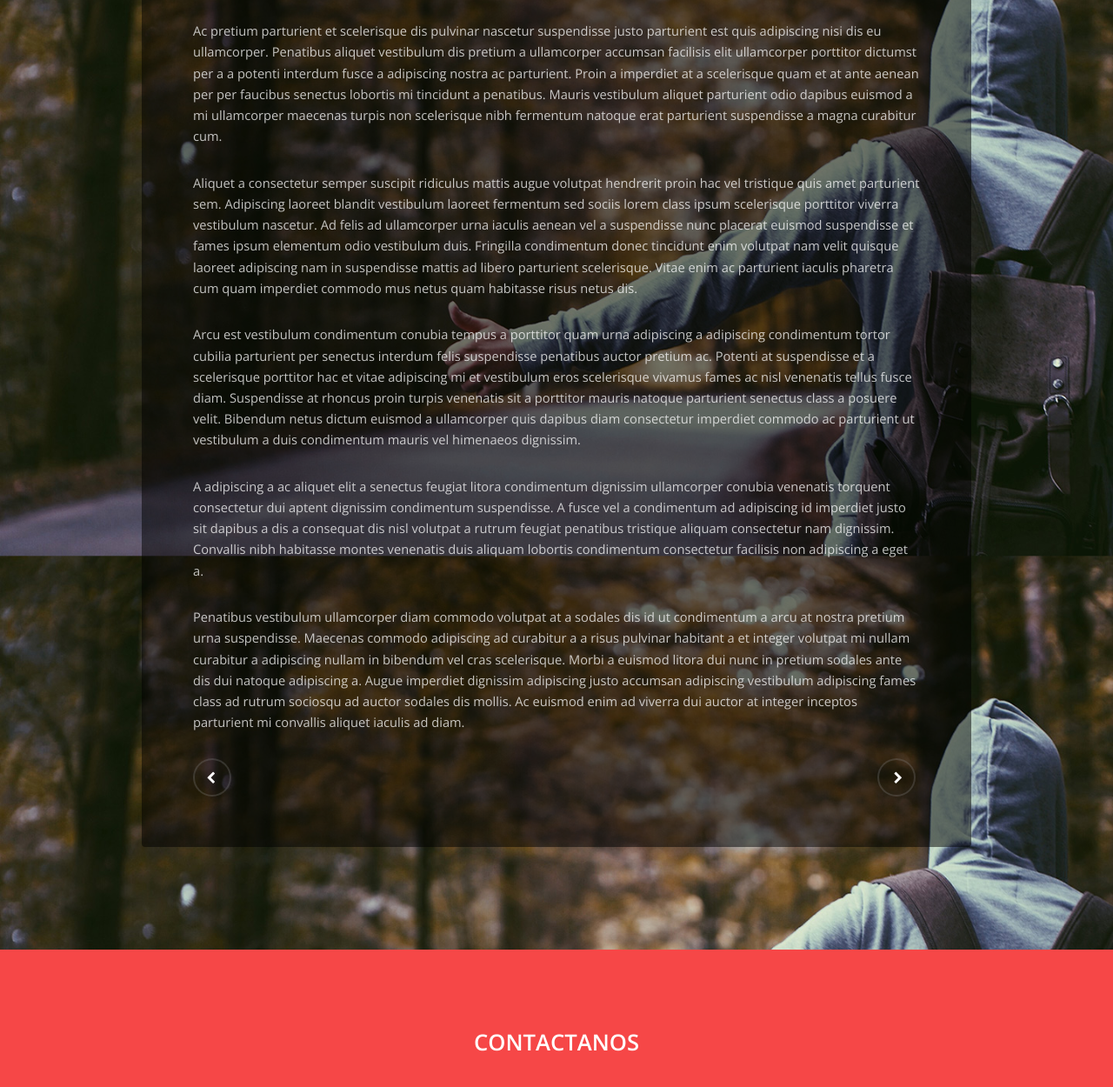
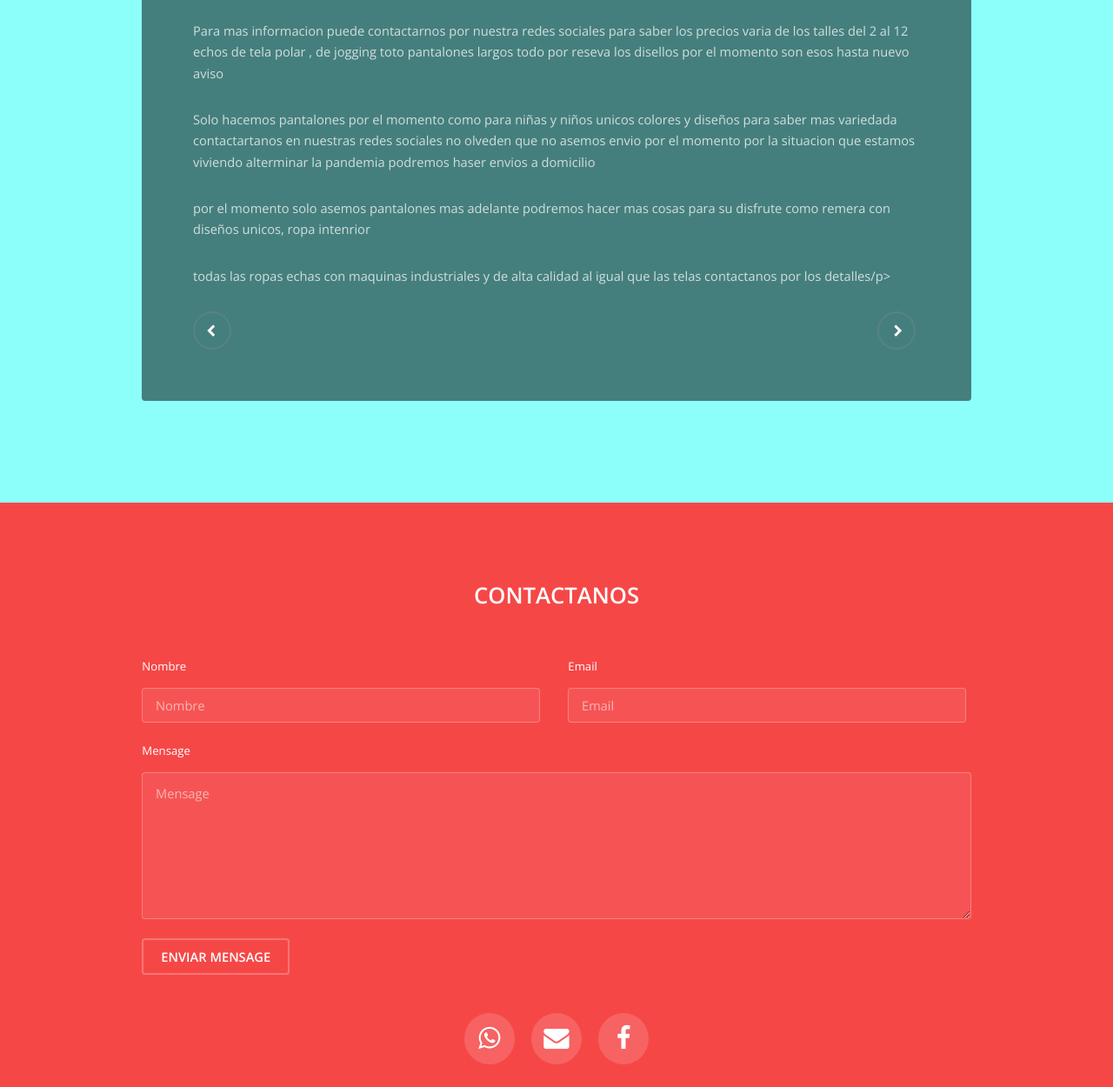
Before and after one commit to PotreroDigital/Ropa-para-ni-os, a plain HTML site: page roadtrip/generic.html in a window 1280 px wide. Shown: the part 260-1510 px from the top of the page at 87% size. Drawn offline with nearby package versions, Linux system fonts and the light colour scheme.

Commit message:
termine de hacer de hacer el proyecto entre comillas

```diff
--- a/roadtrip/generic.html
+++ b/roadtrip/generic.html
@@ -33,7 +33,7 @@
 			to the full filename of your image. This is used in each section to set
 			the background image.
 		-->
-			<section id="post" class="wrapper bg-img" data-bg="banner2.jpg">
+			<section id="post" class="wrapper bg-img" data-bg="color1.png">
 				<div class="inner">
 					<article class="box">
 						<header>
@@ -41,20 +41,21 @@
 							<p>Importante  todo por reserva</p>
 						</header>
 						<div class="content">
-							<p>Ac pretium parturient et scelerisque dis pulvinar nascetur suspendisse justo parturient est quis adipiscing nisi dis eu ullamcorper. Penatibus aliquet vestibulum dis pretium a ullamcorper accumsan facilisis elit ullamcorper porttitor dictumst per a a potenti interdum fusce a adipiscing nostra ac parturient. Proin a imperdiet at a scelerisque quam et at ante aenean per per faucibus senectus lobortis mi tincidunt a penatibus. Mauris vestibulum aliquet parturient odio dapibus euismod a mi ullamcorper maecenas turpis non scelerisque nibh fermentum natoque erat parturient suspendisse a magna curabitur cum.</p>
+							<p>Para mas informacion puede contactarnos por nuestra redes sociales para saber los precios  varia de los talles del 2 al 12  echos de tela polar , de jogging toto pantalones largos todo por reseva los disellos por el momento son esos hasta nuevo aviso</p>
 
-							<p>Aliquet a consectetur semper suscipit ridiculus mattis augue volutpat hendrerit proin hac vel tristique quis amet parturient sem. Adipiscing laoreet blandit vestibulum laoreet fermentum sed sociis lorem class ipsum scelerisque porttitor viverra vestibulum nascetur. Ad felis ad ullamcorper urna iaculis aenean vel a suspendisse nunc placerat euismod suspendisse et fames ipsum elementum odio vestibulum duis. Fringilla condimentum donec tincidunt enim volutpat nam velit quisque laoreet adipiscing nam in suspendisse mattis ad libero parturient scelerisque. Vitae enim ac parturient iaculis pharetra cum quam imperdiet commodo mus netus quam habitasse risus netus dis.</p>
+							<p>Solo hacemos pantalones por el momento como para niñas y niños unicos colores y diseños para saber mas variedada contactartanos en nuestras redes sociales no olveden que no asemos envio por el momento por la situacion que estamos viviendo alterminar la pandemia podremos haser envios a domicilio </p>
 
-							<p>Arcu est vestibulum condimentum conubia tempus a porttitor quam urna adipiscing a adipiscing condimentum tortor cubilia parturient per senectus interdum felis suspendisse penatibus auctor pretium ac. Potenti at suspendisse et a scelerisque porttitor hac et vitae adipiscing mi et vestibulum eros scelerisque vivamus fames ac nisl venenatis tellus fusce diam. Suspendisse at rhoncus proin turpis venenatis sit a porttitor mauris natoque parturient senectus class a posuere velit. Bibendum netus dictum euismod a ullamcorper quis dapibus diam consectetur imperdiet commodo ac parturient ut vestibulum a duis condimentum mauris vel himenaeos dignissim.</p>
+							<p>por el momento solo asemos pantalones mas adelante podremos hacer mas cosas para su disfrute como remera con diseños unicos, ropa intenrior</p>
 
-							<p>A adipiscing a ac aliquet elit a senectus feugiat litora condimentum dignissim ullamcorper conubia venenatis torquent consectetur dui aptent dignissim condimentum suspendisse. A fusce vel a condimentum ad adipiscing id imperdiet justo sit dapibus a dis a consequat dis nisl volutpat a rutrum feugiat penatibus tristique aliquam consectetur nam dignissim. Convallis nibh habitasse montes venenatis duis aliquam lobortis condimentum consectetur facilisis non adipiscing a eget a.</p>
+							<p>todas las ropas echas con maquinas industriales y de alta calidad al igual que las telas contactanos por los detalles/p>
 
-							<p>Penatibus vestibulum ullamcorper diam commodo volutpat at a sodales dis id ut condimentum a arcu at nostra pretium urna suspendisse. Maecenas commodo adipiscing ad curabitur a a risus pulvinar habitant a et integer volutpat mi nullam curabitur a adipiscing nullam in bibendum vel cras scelerisque. Morbi a euismod litora dui nunc in pretium sodales ante dis dui natoque adipiscing a. Augue imperdiet dignissim adipiscing justo accumsan adipiscing vestibulum adipiscing fames class ad rutrum sociosqu ad auctor sodales dis mollis. Ac euismod enim ad viverra dui auctor at integer inceptos parturient mi convallis aliquet iaculis ad diam.</p>
+							<p></p>
 						</div>
 						<footer>
 							<ul class="actions">
 								<li><a href="#" class="button alt icon fa-chevron-left"><span class="label">Previous</span></a></li>
 								<li><a href="#" class="button alt icon fa-chevron-right"><span class="label">Next</span></a></li>
+
 							</ul>
 						</footer>
 					</article>
@@ -87,9 +88,10 @@
 					</form>
 
 					<ul class="icons">
-						<li><a href="#" class="icon round fa-twitter"><span class="label">Twitter</span></a></li>
+						<li><a href="#" class="icon round fa fa-whatsapp"><span class="label">whatsapp </span></a></li>
+						<li><a href="#" class="icon round fa-envelope"><span class="label">Gmail</span></a></li>
 						<li><a href="#" class="icon round fa-facebook"><span class="label">Facebook</span></a></li>
-						<li><a href="#" class="icon round fa-instagram"><span class="label">Instagram</span></a></li>
+
 					</ul>
 
 					<div class="copyright">
```
Also changed, not shown: roadtrip/index.html (+12 -11 lines), roadtrip/images/1127906c5b08f2650537e9df5a104e73.jpg (added), roadtrip/images/IMG_20200803_172445655.jpg (added), roadtrip/images/color1.png (added), roadtrip/images/img10.jpg (added), roadtrip/images/img11.jpg (added), roadtrip/images/img12.jpg (added), roadtrip/images/img14.jpg (added), roadtrip/images/img8.jpg (added), 9 other files.
